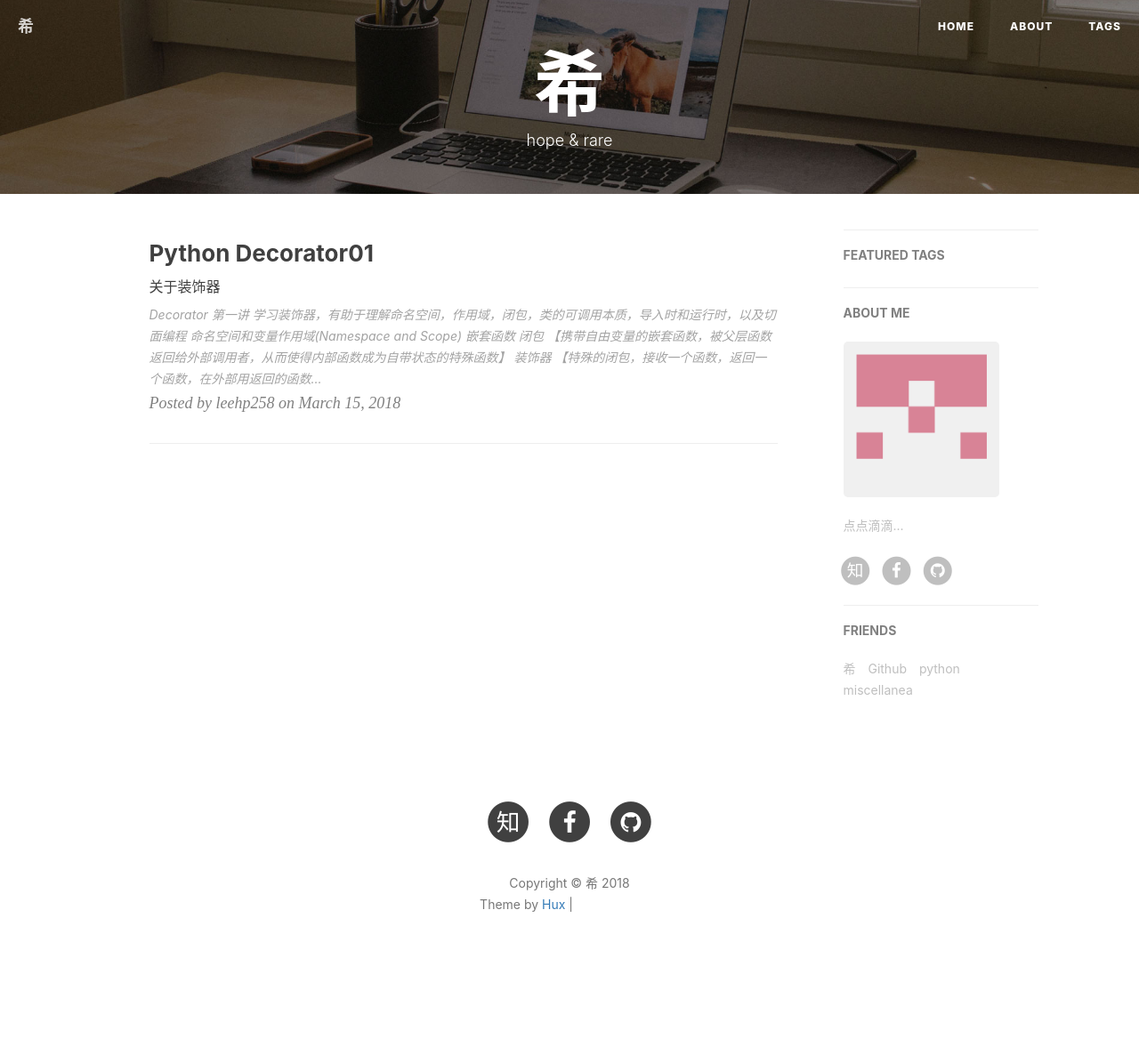
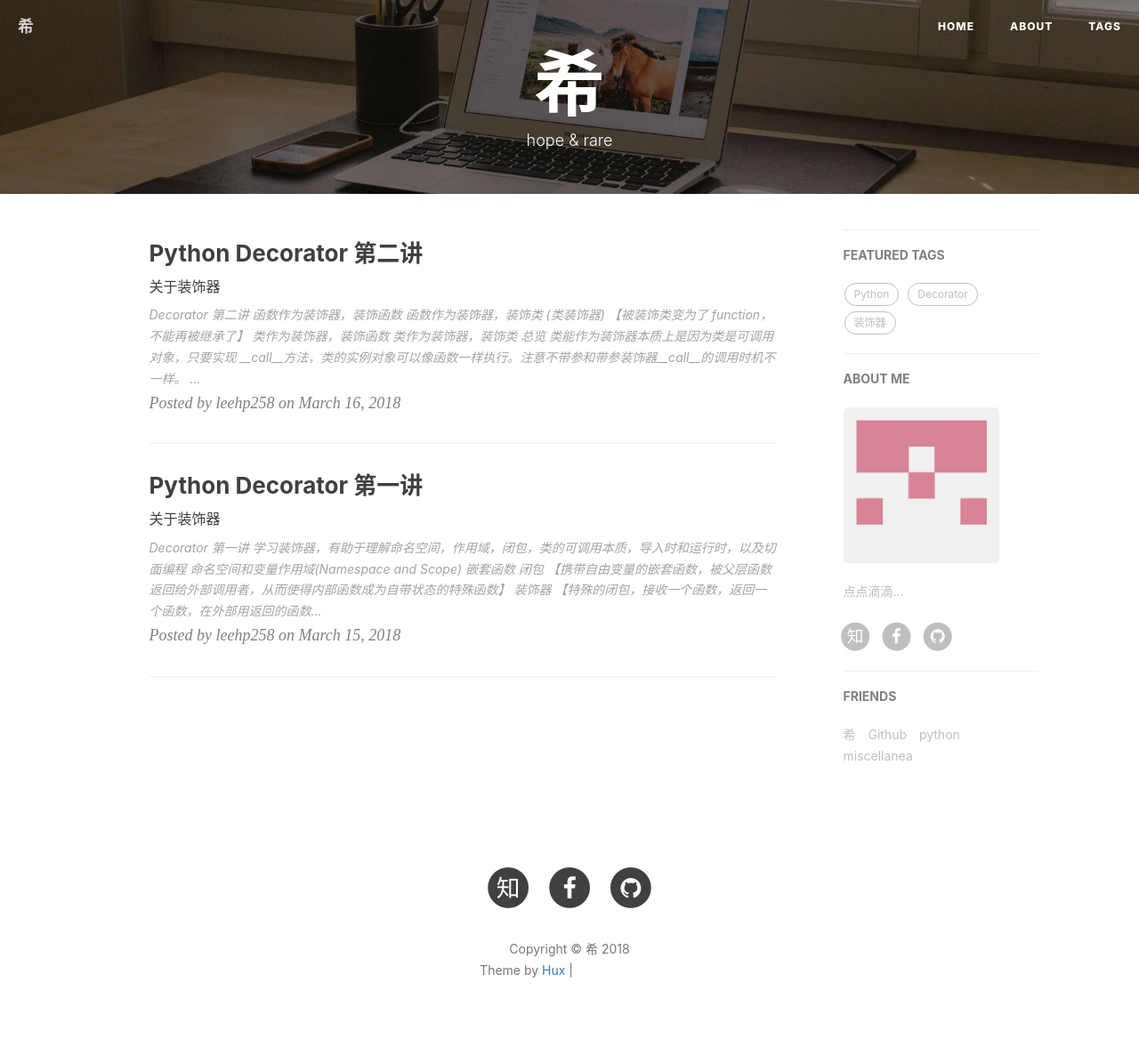
Before and after one commit to leehp258/leehp258.github.io, a Jekyll site: the page built from index.html, in a window 1280 px wide. Shown: the whole page at 89% size. Built offline with Jekyll 4.4.1, drawn with Linux system fonts in a browser that asks for light colours; nearby versions of some CDN libraries; the list of posts is cut into pages by our own code; comment, search, counter and statistics services are not loaded; before the commit the page ends 1121 px from its top, so only the background shows below that; part of the change alters nothing that is shown; grey boxes are pictures that could not be loaded.

Commit message:
new post python-decorator02

````diff
--- a/_posts/2018-03-15-python-decorate01.markdown
+++ b/_posts/2018-03-15-python-decorate01.markdown
@@ -1,6 +1,6 @@
 ---
 layout:     post
-title:      "Python Decorator01"
+title:      "Python Decorator 第一讲"
 subtitle:   "关于装饰器"
 date:       2018-03-15
 author:     "leehp258"
@@ -240,7 +240,7 @@ c()
 
 > 闭包三要素：嵌套函数，自由变量(保存了状态)，被返回到外部(改变了作用域)
 
-** 为什么要用闭包？闭包的特性或优势？ **
+**为什么要用闭包？闭包的特性或优势？**
 > 因为闭包携带着自由变量，相当于一个自带状态的函数，能够实现类似类的功能。
 
 > 考虑下 python 中的函数和类，都是 callable 对象。而装饰器既可以用函数也可以用类来实现，既可以修饰函数也可以修饰类！
--- /dev/null
+++ b/_posts/2018-03-16-python-decorate02.markdown
@@ -0,0 +1,397 @@
+---
+layout:     post
+title:      "Python Decorator 第二讲"
+subtitle:   "关于装饰器"
+date:       2018-03-16
+author:     "leehp258"
+header-img: "img/home-bg.jpg"
+tags:
+    - Python
+    - Decorator
+    - 装饰器
+---
+
+# Decorator 第二讲
+
+- 函数作为装饰器，装饰函数
+- 函数作为装饰器，装饰类 (类装饰器) 【被装饰类变为了 function，不能再被继承了】
+- 类作为装饰器，装饰函数
+- 类作为装饰器，装饰类
+
+## 总览
+类能作为装饰器本质上是因为类是可调用对象，只要实现 __call__方法，类的实例对象可以像函数一样执行。注意不带参和带参装饰器__call__的调用时机不一样。
+
+- 函数作为装饰器
+    - 装饰函数
+f=d(f)
+f=d(x)(f)
+    - 类装饰器: 被装饰类变为了 function，不能被继承了, 装饰器相当于类工厂
+c=d(C)
+c=d(x)(C)
+- 类作为装饰器: 实现__init__, __call__
+> 如果装饰器不带参数，被装饰对象作为__init__的第一个参数，__call__在运行时调用<br/>
+> 如果装饰器带参数, 被装饰对象作为__call__的第一个参数，__call__在载入时调用
+
+    - 装饰函数:
+f=D(f) 原函数变为了装饰类的实例对象
+f=D(x)(f) 原函数变为了装饰类中返回的装饰函数
+    - 装饰类:
+c=D(C) 原类变为了装饰类的实例对象
+c=D(x)(C) 原类变为了装饰类中返回的装饰函数，相当于类工程函数
+
+## 函数作为装饰器，装饰函数
+
+> 注意：装饰器在编译时执行;
+
+> f=d(f); f=d(x)(f)
+
+```python
+# demo1 这个是装饰器吗？
+def d(f):
+    print('d', f.__code__) # 编译时执行
+    return f
+
+@d
+def f(x):print('f', x)
+print("^^^^^ 此处之上为编译时执行，之后是运行时执行 vvvvv")
+print(f) # 注意此处和 demo2 的差异
+print(f.__closure__) #因为没有用内部包装函数替换 f, 此处并非闭包，返回 None
+f(100)
+```
+```
+d <code object f at 0x10ec1e270, file "<ipython-input-15-3430038345bd>", line 6>
+^^^^^ 此处之上为编译时执行，之后是运行时执行 vvvvv
+<function f at 0x10ebbabf8>
+None
+f 100
+```
+```python
+# demo2 简单的闭包和装饰器
+def d2(f):
+    print('d2')
+    def wrap(*arg):
+        print("d2.wrap")
+        return f(*arg)
+    print("d2.wrap:", wrap, id(wrap)) # 注意与 f2 的比较，内存信息 和 id 都是一样的, wrap 就是 f2
+    return wrap
+
+@d2
+def f2(x):print("f2", x)
+print("^^^^^ 此处之上为编译时执行，之后是运行时执行 vvvvv")
+print(f2, id(f2)) # f2已经被 d2.<locals>.wrap 替换掉了
+print(f2.__closure__, len(f2.__closure__), f2.__closure__[0].cell_contents)
+f2(200)
+```
+```
+d2
+d2.wrap: <function d2.<locals>.wrap at 0x10ec229d8> 4542573016
+^^^^^ 此处之上为编译时执行，之后是运行时执行 vvvvv
+<function d2.<locals>.wrap at 0x10ec229d8> 4542573016
+(<cell at 0x10eb7e558: function object at 0x10ec21510>,) 1 <function f2 at 0x10ec21510>
+d2.wrap
+f2 200
+```
+```python
+# demo3 functools.wraps 保留函数信息
+def d3(f):
+    import functools
+    @functools.wraps(f)
+    def wrap(*arg, **kw):
+        print("d3.wrap")
+        return f(*arg, **kw)
+    print("d3.wrap:", wrap, id(wrap)) # 函数信息已经被 functools.wraps 重置了
+    return wrap
+
+@d3
+def f3(x, y=0):print("f3", x, y)
+print("^^^^^ 此处之上为编译时执行，之后是运行时执行 vvvvv")
+print(f3, id(f3)) #f3已经被替换掉了，但是保留了函数信息
+print(f3.__closure__, len(f3.__closure__), f3.__closure__[0].cell_contents)
+f3(300)
+```
+```
+d3.wrap: <function f3 at 0x10ebba730> 4542146352
+^^^^^ 此处之上为编译时执行，之后是运行时执行 vvvvv
+<function f3 at 0x10ebba730> 4542146352
+(<cell at 0x10eb7ef48: function object at 0x10eb6fa60>,) 1 <function f3 at 0x10eb6fa60>
+d3.wrap
+f3 300 0
+```
+```python
+# demo4 带参函数装饰器
+def d4(x, y):
+    print("d4:", x, y)
+    def dec_real(f):
+        print("dec_real", x, y)
+        import functools
+        @functools.wraps(f)
+        def wrap(*arg, **kw):
+            print("d4.dec_real.wrap", x, y)
+            return f(*arg, **kw)
+        print("d4.wrap:", wrap, id(wrap))
+        return wrap
+    return dec_real
+
+@d4('hello', 10000)
+def f4(x, y=1):print("f4", x, y)
+print("^^^^^ 此处之上为编译时执行，之后是运行时执行 vvvvv")
+print(f4, id(f4))
+print(f4.__closure__, len(f4.__closure__), f4.__closure__[0].cell_contents, f4.__closure__[1].cell_contents)
+f4(400)
+```
+```
+d4: hello 10000
+dec_real hello 10000
+d4.wrap: <function f4 at 0x10ec21b70> 4542569328
+^^^^^ 此处之上为编译时执行，之后是运行时执行 vvvvv
+<function f4 at 0x10ec21b70> 4542569328
+(<cell at 0x10eb7e798: function object at 0x10ec219d8>, <cell at 0x10eb7eeb8: str object at 0x10ebf5ab0>, <cell at 0x10eb7ecd8: int object at 0x10eb840b0>) 3 <function f4 at 0x10ec219d8> hello
+d4.dec_real.wrap hello 10000
+f4 400 1
+```
+## 函数作为装饰器，装饰类 (类装饰器)
+> 装饰器应用于类，用于管理类自身，或者拦截实例创建调用以管理实例。
+
+> 被装饰类变为了 function，不能被继承了, 装饰器相当于类工厂
+
+类装饰器在实例化类之前执行，可以决定是否要实例化被装饰类
+
+```python
+# demo5 类装饰器实现单例模式
+def singleton(cls, *args, **kw):
+    print("singleton", cls)
+    instance={}
+    def _singleton():
+        print("_singleton")
+        if cls not in instance:
+            print("cls instance prepare")
+            instance[cls]=cls(*args, **kw)
+            print("cls instance done!")
+        return instance[cls]
+    return _singleton
+
+@singleton
+class singleclass(object):
+    def __new__(cls):
+        print("singleclass.new")
+        return super().__new__(cls)
+    def __init__(self):
+        self.n = 0
+        print("singleclass.init", self.n)
+    def count(self):
+        self.n += 1
+        print(self.n)
+
+print("^^^^^ 此处之上为编译时执行，之后是运行时执行 vvvvv")
+cls1 = singleclass()
+cls2 = singleclass()
+cls1.count()
+cls2.count()
+print(cls1, cls2, type(singleclass), type(cls1))
+```
+```
+singleton <class '__main__.singleclass'>
+^^^^^ 此处之上为编译时执行，之后是运行时执行 vvvvv
+_singleton
+cls instance prepare
+singleclass.new
+singleclass.init 0
+cls instance done!
+_singleton
+1
+2
+<__main__.singleclass object at 0x10ebab518> <__main__.singleclass object at 0x10ebab518> <class 'function'> <class '__main__.singleclass'>
+```
+### 类装饰器的不足：
+**类被装饰后变成了函数，无法再被继承，虽然原类在本质上还是存在的，但是被装饰函数隔离了**
+
+对于 cls1 = singleclass()：
+
+被装饰前: cls1 是实例，singleclass 是其类<br/>
+被装饰后: cls1 是实例，singleclass 是控制类实例化的函数，原来的类被隔离了
+
+无法再操作原来的类: 无法被继承
+
+```python
+def cdec(cls):
+    def _class(*args, **kw):
+        return cls(*args, **kw)
+    return _class
+
+@cdec
+class AA():
+    a = 0
+    def __init__(self):
+        self.i = 0
+
+# AA无法被继承
+# class AAA(AA):pass # TypeError: function() argument 1 must be code, not str
+
+a = AA()
+print(a.a)
+```
+```
+0
+```
+## 类作为装饰器，装饰函数
+python 类也是可调用(callable)对象，通过__call__来实现
+
+**类作为装饰器必须实现 __init__, __call__：**
+
+- 如果装饰器不带参数，被装饰对象作为__init__的第一个参数
+- 如果装饰器带参数, 被装饰对象作为__call__的第一个参数
+
+> F = Dec(F) : 原函数变为了装饰类的实例对象
+
+> F = Dec(x)(F) : 原函数变为了装饰类中返回的装饰函数
+
+```python
+class Dec1(object):
+    def __init__(self, f):
+        print("Dec1.__init__", f)
+        self.f = f
+    def __call__(self, *args, **kw):
+        print("Dec1.__call__", args, kw)
+        self.f(*args, **kw)
+@Dec1
+def F1(x):print("F1", x)
+print("^^^^^ 此处之上为编译时执行，之后是运行时执行 vvvvv")
+print("F1 is:", F1, type(F1))
+F1(100)
+```
+```
+Dec1.__init__ <function F1 at 0x10ec1cf28>
+^^^^^ 此处之上为编译时执行，之后是运行时执行 vvvvv
+F1 is: <__main__.Dec1 object at 0x10ec62358> <class '__main__.Dec1'>
+Dec1.__call__ (100,) {}
+F1 100
+```
+```python
+class Dec2():
+    '''支持带参和不带参装饰:
+    @Dec2
+    @Dec2(x)
+    '''
+    def __init__(self, x):
+        self.x = x # x 有可能是装饰器的参数，有可能是被装饰函数
+    def __call__(self, *args, **kw):
+        if callable(self.x): # x 是被装饰函数
+            print("Dec2.__call__.callable", args, kw)
+            self.x(*args, **kw)
+        else:
+            print("Dec2.__call__.dec_param", self.x, args, kw)
+            import functools as ft
+            f = args[0]
+            @ft.wraps(f)
+            def wrap(*args, **kw):
+                print("Dec2.__call__.locals.wrap", self.x, f, args, kw)
+                return f(*args, **kw)
+            return wrap
+
+@Dec2
+def F2(x, y=2):print("F2", x, y)
+print("^^^^^ 此处之上为编译时执行，之后是运行时执行 vvvvv")
+print("F2 is:", F2, type(F2))
+F2(100, y=2)
+print('- '*30)
+@Dec2(8)
+def F3(x, y=3):print("F3", x, y)
+print("^^^^^ 此处之上为编译时执行，之后是运行时执行 vvvvv")
+print("F3 is:", F3, type(F3))
+F3(200, y=300)
+```
+```
+^^^^^ 此处之上为编译时执行，之后是运行时执行 vvvvv
+F2 is: <__main__.Dec2 object at 0x10ec30c50> <class '__main__.Dec2'>
+Dec2.__call__.callable (100,) {'y': 2}
+F2 100 2
+- - - - - - - - - - - - - - - - - - - - - - - - - - - - - -
+Dec2.__call__.dec_param 8 (<function F3 at 0x10ec6fd90>,) {}
+^^^^^ 此处之上为编译时执行，之后是运行时执行 vvvvv
+F3 is: <function F3 at 0x10ec8b048> <class 'function'>
+Dec2.__call__.locals.wrap 8 <function F3 at 0x10ec6fd90> (200,) {'y': 300}
+F3 200 300
+```
+## 类作为装饰器，装饰类
+
+> c = Dec(C) : 原类变为了装饰类的实例对象
+
+> c = Dec(x)(C) : 原类变为了装饰类中返回的装饰函数
+
+```python
+class Dec3():
+    def __init__(self, *args, **kw):
+        self.args = args
+        self.kw = kw
+        self.cls = {}
+        print("Dec3.__init__:", self.args, self.kw)
+    def __call__(self, *args, **kw):
+        arg0 = self.args[0]
+        if callable(arg0):
+            print("Dec3.__call__.callable", arg0, args, kw)
+            if arg0 not in self.cls:
+                self.cls[arg0] = arg0(*args, **kw)
+            return self.cls[arg0]
+        else:
+            print("Dec3.__call__.dec_param", self.args, args, kw)
+            import functools as ft
+            f = args[0]
+            @ft.wraps(f)
+            def singleton(*args, **kw):
+                if f not in self.cls:
+                    self.cls[f] = f(*args, **kw)
+                return self.cls[f]
+            return singleton
+
+@Dec3
+class clz3():
+#     def __new__(cls, *args, **kwargs):
+#         print("clz3.__new__", cls, args, kwargs)
+#         return super(cls, cls).__new__(cls, *args, **kwargs)
+
+    def __init__(self, *args, **kw):
+        print("clz3.__init__", args, kw)
+        self.args = args
+        self.kw = kw
+
+print("^^^^^ 此处之上为编译时执行，之后是运行时执行 vvvvv")
+print("clz3 is:", clz3, type(clz3))
+
+c1 = clz3(100, y=200)
+c2 = clz3(200, y=300)
+print(c1, c2)
+print(c1.args, c1.kw, c2.args, c2.kw)
+
+print('- '*30)
+@Dec3(10,y=20)
+class clz33():
+    def __init__(self, *args, **kw):
+        print("clz33.__init__", args, kw)
+        self.args = args
+        self.kw = kw
+
+print("^^^^^ 此处之上为编译时执行，之后是运行时执行 vvvvv")
+print("clz33 is:", clz33, type(clz33))
+c4 = clz33(100, y=200)
+c5 = clz33(200, y=300)
+print(c4, c5)
+print(c4.args, c4.kw, c5.args, c5.kw)
+```
+```
+Dec3.__init__: (<class '__main__.clz3'>,) {}
+^^^^^ 此处之上为编译时执行，之后是运行时执行 vvvvv
+clz3 is: <__main__.Dec3 object at 0x10ebf5d68> <class '__main__.Dec3'>
+Dec3.__call__.callable <class '__main__.clz3'> (100,) {'y': 200}
+clz3.__init__ (100,) {'y': 200}
+Dec3.__call__.callable <class '__main__.clz3'> (200,) {'y': 300}
+<__main__.clz3 object at 0x10ebf56a0> <__main__.clz3 object at 0x10ebf56a0>
+(100,) {'y': 200} (100,) {'y': 200}
+- - - - - - - - - - - - - - - - - - - - - - - - - - - - - -
+Dec3.__init__: (10,) {'y': 20}
+Dec3.__call__.dec_param (10,) (<class '__main__.clz33'>,) {}
+^^^^^ 此处之上为编译时执行，之后是运行时执行 vvvvv
+clz33 is: <function clz33 at 0x10ec8b2f0> <class 'function'>
+clz33.__init__ (100,) {'y': 200}
+<__main__.clz33 object at 0x10ebf5b38> <__main__.clz33 object at 0x10ebf5b38>
+(100,) {'y': 200} (100,) {'y': 200}
+```
````
Also changed, not shown: README.md.
